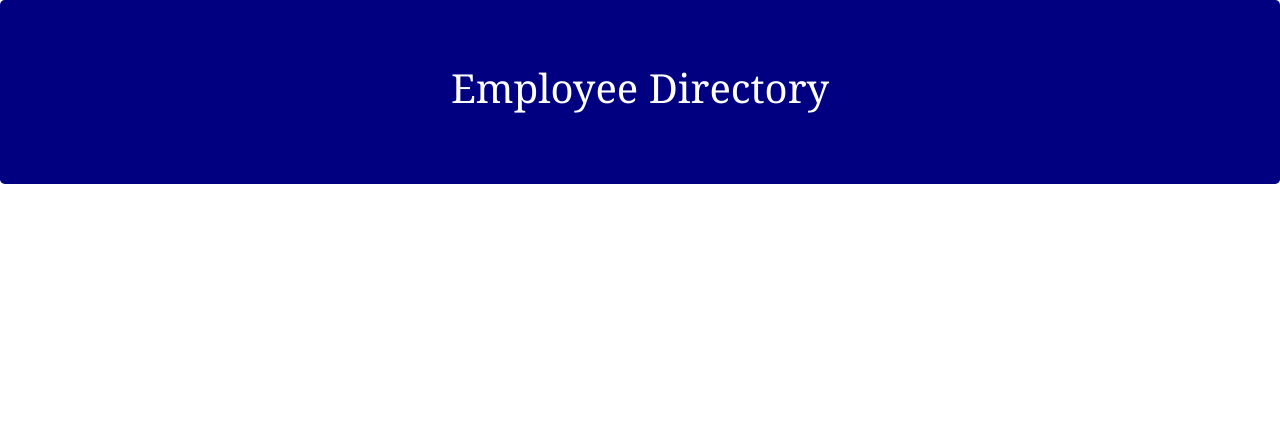
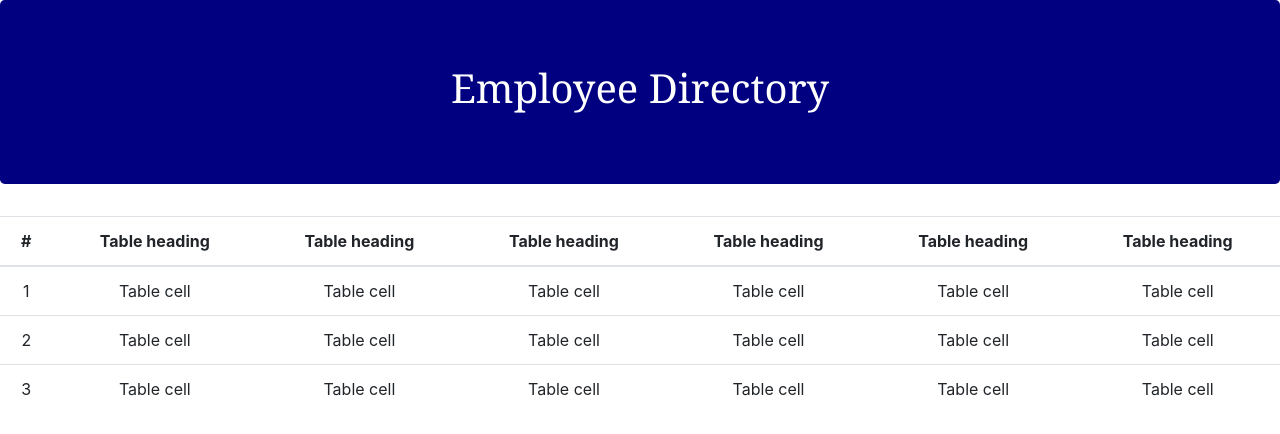
Before and after one commit to laurendoss/EmployeeDirectory, a React (Create React App) app in the folder employee-directory/: page / in a window 1280 px wide. Shown: the top 434 px of the page. Built offline with nearby package versions, Linux system fonts and the light colour scheme.

Commit message:
Table rendering on react page

```diff
--- a/employee-directory/src/App.js
+++ b/employee-directory/src/App.js
@@ -2,7 +2,7 @@ import React from 'react';
 // import logo from './logo.svg';
 import './App.css';
 import Header from "./components/Header"
-
+import EmployeeTable from "./components/EmployeeTable"
 // class App extends React.Component{
 
 
@@ -12,6 +12,7 @@ function App() {
   return (
     <div className="App">
       <Header/>
+      <EmployeeTable/>
       {/* <header className="App-header">
         <img src={logo} className="App-logo" alt="logo" />
         <p>
--- /dev/null
+++ b/employee-directory/src/components/EmployeeTable.js
@@ -0,0 +1,52 @@
+import React from 'react';
+import "../styles/Employee.css";
+import Table from 'react-bootstrap/Table'
+
+function EmployeeTable(){
+return (
+<Table responsive>
+  <thead>
+    <tr>
+      <th>#</th>
+      <th>Table heading</th>
+      <th>Table heading</th>
+      <th>Table heading</th>
+      <th>Table heading</th>
+      <th>Table heading</th>
+      <th>Table heading</th>
+    </tr>
+  </thead>
+  <tbody>
+    <tr>
+      <td>1</td>
+      <td>Table cell</td>
+      <td>Table cell</td>
+      <td>Table cell</td>
+      <td>Table cell</td>
+      <td>Table cell</td>
+      <td>Table cell</td>
+    </tr>
+    <tr>
+      <td>2</td>
+      <td>Table cell</td>
+      <td>Table cell</td>
+      <td>Table cell</td>
+      <td>Table cell</td>
+      <td>Table cell</td>
+      <td>Table cell</td>
+    </tr>
+    <tr>
+      <td>3</td>
+      <td>Table cell</td>
+      <td>Table cell</td>
+      <td>Table cell</td>
+      <td>Table cell</td>
+      <td>Table cell</td>
+      <td>Table cell</td>
+    </tr>
+  </tbody>
+</Table>
+)
+}
+
+export default EmployeeTable;
--- a/employee-directory/src/components/Header.js
+++ b/employee-directory/src/components/Header.js
@@ -7,9 +7,7 @@ function Header(){
 
         <Jumbotron className="jumbotron">
           <h1>Employee Directory</h1>
-          {/* <p>
-            <button className="btn btn-primary btn-lg">Learn more</button>
-          </p> */}
+
         </Jumbotron>
 
 
```
Also changed, not shown: employee-directory/src/styles/Employee.css (added).
